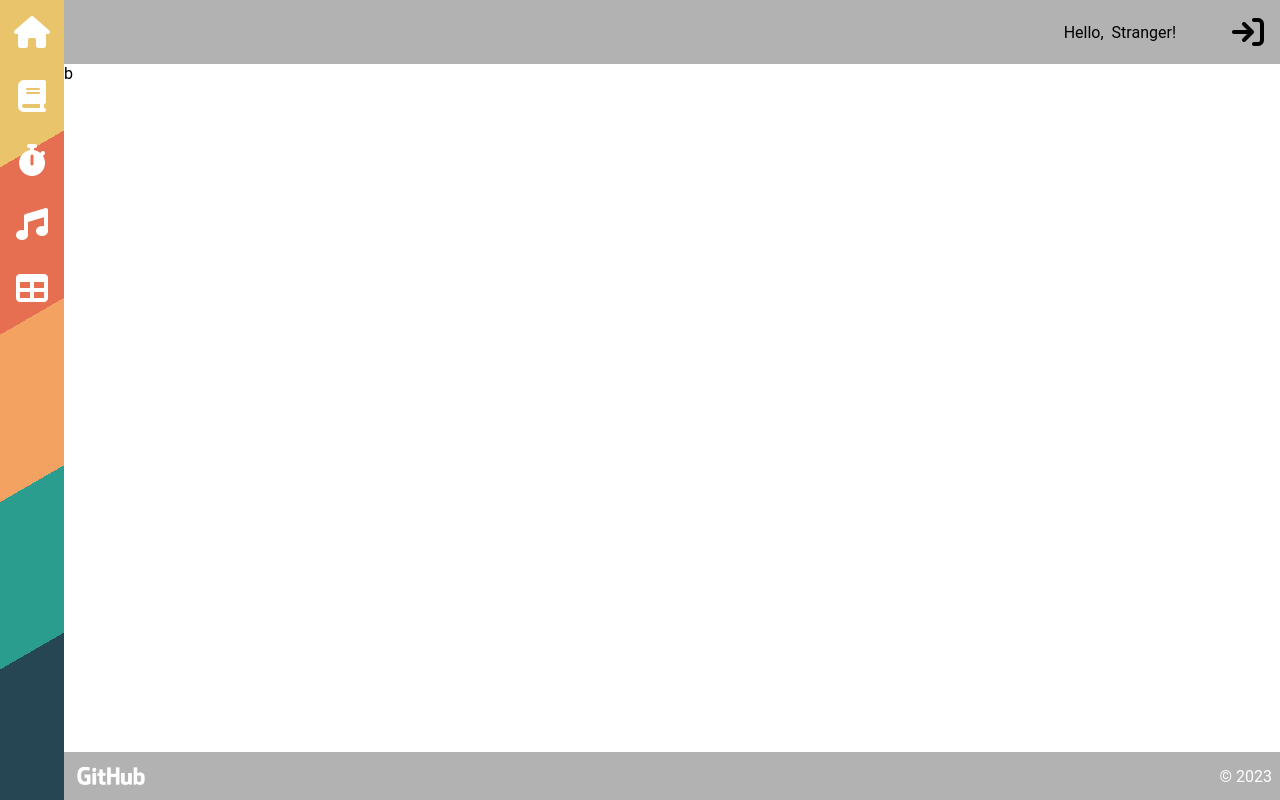
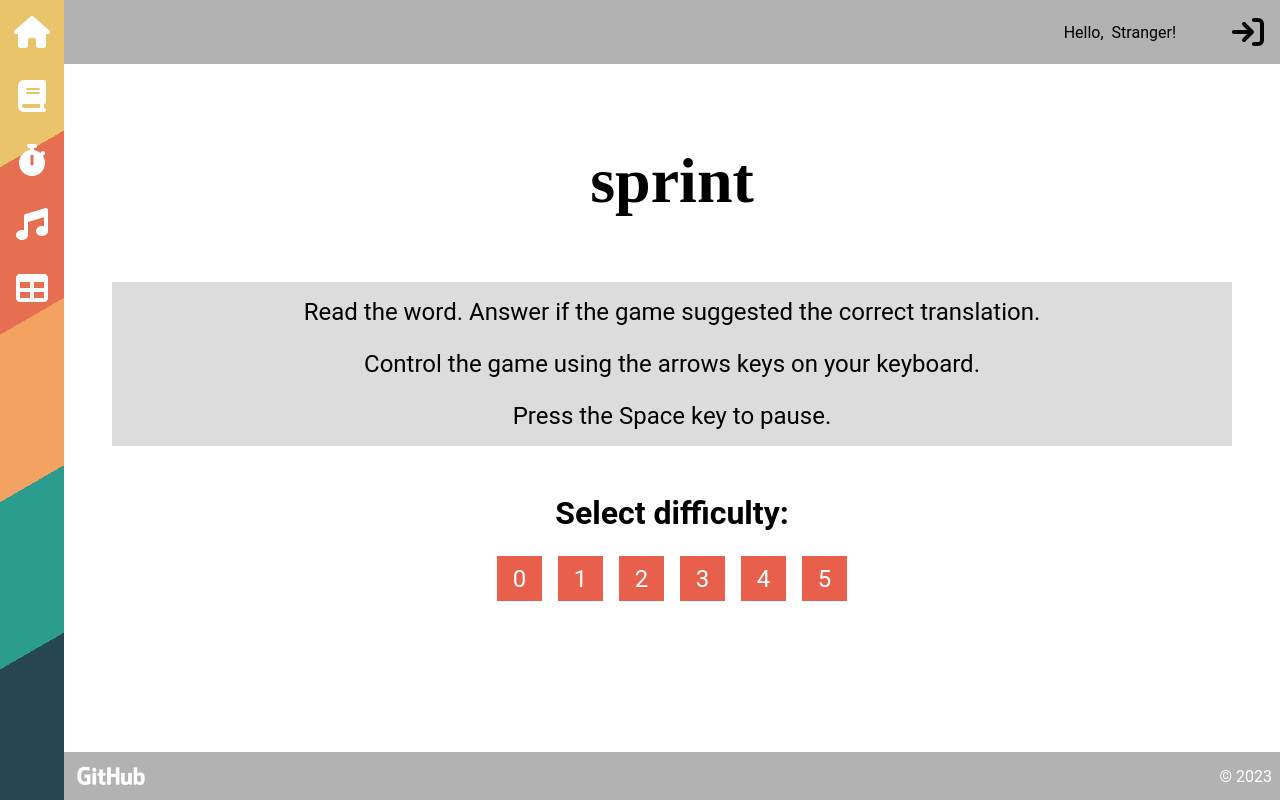
Before and after one commit to SavitskayaKseniya22/lang-app, a React (Create React App) app: page /sprint in a window 1280 px wide. Built offline with nearby package versions, Linux system fonts and the light colour scheme.

Commit message:
feat: add basic game screen

```diff
--- a/src/components/sideNavigation/SideNavigation.tsx
+++ b/src/components/sideNavigation/SideNavigation.tsx
@@ -40,7 +40,7 @@ function SideNavigation() {
           </NavLink>
         </li>
         <li>
-          <NavLink to="/audio-challenge">
+          <NavLink to="/audiocall">
             <i className="fa-solid fa-music" />
           </NavLink>
         </li>
--- a/src/interfaces.tsx
+++ b/src/interfaces.tsx
@@ -45,3 +45,9 @@ export interface UserWordInfo {
     dateLearned: string | undefined;
   };
 }
+
+export type SprintProps = {
+  type: 'sprint' | 'audiocall';
+  page?: number;
+  group?: number;
+};
--- /dev/null
+++ b/src/pages/audiocall/Audiocall.tsx
@@ -0,0 +1,19 @@
+import React, { useEffect } from 'react';
+import { useLocation } from 'react-router-dom';
+import { useGetAllWordsQuery } from '../../store/words/wordsApi';
+
+function Audiocall() {
+  const { state } = useLocation();
+
+  const { data } = useGetAllWordsQuery(state, {
+    refetchOnMountOrArgChange: true,
+  });
+
+  useEffect(() => {
+    console.log(data);
+  }, [data]);
+
+  return <div>2</div>;
+}
+
+export default Audiocall;
--- /dev/null
+++ b/src/pages/game/Game.tsx
@@ -0,0 +1,53 @@
+/* eslint-disable react/jsx-props-no-spreading */
+import React, { useEffect, useState } from 'react';
+import { FormProvider, useForm } from 'react-hook-form';
+import { Navigate } from 'react-router-dom';
+import styled from 'styled-components';
+import { SprintProps } from '../../interfaces';
+import GameTip from './components/GameTip';
+import GroupPicker from './components/GroupPicker';
+
+const StyledGame = styled('div')`
+  padding: 3rem;
+  display: flex;
+  flex-direction: column;
+  gap: 2rem;
+
+  h2 {
+    font-size: 4rem;
+    margin: 2rem;
+    text-align: center;
+    font-family: 'Shizuru', cursive;
+  }
+`;
+
+function Game({ type, page, group }: SprintProps) {
+  const methods = useForm();
+
+  const watchGroup = methods.watch('group-choice');
+
+  const [initValues, setInitValues] = useState({
+    page,
+    group,
+  });
+
+  useEffect(() => {
+    if (watchGroup) {
+      setInitValues({ page: 0, group: watchGroup });
+    }
+  }, [watchGroup]);
+
+  return initValues.group === undefined ? (
+    <FormProvider {...methods}>
+      <StyledGame>
+        <h2>{type}</h2>
+        <GameTip type={type} />
+        <GroupPicker />
+      </StyledGame>
+    </FormProvider>
+  ) : (
+    <Navigate to={`${initValues.group}`} state={initValues} />
+  );
+}
+
+export default Game;
--- /dev/null
+++ b/src/pages/game/components/GameTip.tsx
@@ -0,0 +1,36 @@
+import React from 'react';
+import styled from 'styled-components';
+
+const StyledGameTip = styled('ul')`
+  background-color: gainsboro;
+  padding: 1rem;
+  font-size: 1.5rem;
+  text-align: center;
+  display: flex;
+  flex-direction: column;
+  gap: 1.5rem;
+`;
+
+function GameTip({ type }: { type: 'sprint' | 'audiocall' }) {
+  const tips = {
+    sprint: [
+      'Read the word. Answer if the game suggested the correct translation.',
+      'Control the game using the arrows keys on your keyboard.',
+      'Press the Space key to pause.',
+    ],
+    audiocall: [
+      'Listen to the word. Choose the right translation.',
+      'Use keys 1 to 5 to control game from the keyboard.',
+      'Press the Space key to pause.',
+    ],
+  };
+  return (
+    <StyledGameTip>
+      {tips[type].map((tip) => (
+        <li key={tip}>{tip}</li>
+      ))}
+    </StyledGameTip>
+  );
+}
+
+export default GameTip;
--- /dev/null
+++ b/src/pages/game/components/GroupPicker.tsx
@@ -0,0 +1,60 @@
+/* eslint-disable react/jsx-props-no-spreading */
+import React from 'react';
+import { useFormContext } from 'react-hook-form';
+import styled from 'styled-components';
+
+const StyledGroupPicker = styled('div')`
+  padding: 1rem;
+  font-size: 1.5rem;
+  text-align: center;
+  display: flex;
+  flex-direction: column;
+  gap: 1.5rem;
+  align-items: center;
+
+  input {
+    display: none;
+  }
+
+  form {
+    display: flex;
+    gap: 1rem;
+  }
+
+  label {
+    cursor: pointer;
+    width: 45px;
+    height: 45px;
+    display: flex;
+    justify-content: center;
+    align-items: center;
+    font-size: 1.5rem;
+    color: white;
+    background-color: rgb(232, 95, 76);
+  }
+`;
+
+function GroupPicker() {
+  const { register } = useFormContext();
+
+  return (
+    <StyledGroupPicker>
+      <h3>Select difficulty:</h3>
+      <form>
+        {new Array(6).fill(0).map((item, i) => (
+          <label htmlFor={`group-choice-${i}`} key={Math.random()}>
+            {i}
+            <input
+              {...register('group-choice')}
+              type="radio"
+              value={i}
+              id={`group-choice-${i}`}
+            />
+          </label>
+        ))}
+      </form>
+    </StyledGroupPicker>
+  );
+}
+
+export default GroupPicker;
--- a/src/pages/mainPage/MainPage.tsx
+++ b/src/pages/mainPage/MainPage.tsx
@@ -82,7 +82,7 @@ function MainPage() {
       <h1>Awesome language learning app</h1>
       <ul className="feature-list feature-list_second">
         <li className="feature">
-          <NavLink to="/audio-challenge" className="feature__link">
+          <NavLink to="/audiocall" className="feature__link">
             <i className="fa-solid fa-music" />
             <h3>Audio Challenge</h3>
             <p>
--- /dev/null
+++ b/src/pages/sprint/Sprint.tsx
@@ -0,0 +1,19 @@
+import React, { useEffect } from 'react';
+import { useLocation } from 'react-router-dom';
+import { useGetAllWordsQuery } from '../../store/words/wordsApi';
+
+function Sprint() {
+  const { state } = useLocation();
+
+  const { data } = useGetAllWordsQuery(state, {
+    refetchOnMountOrArgChange: true,
+  });
+
+  useEffect(() => {
+    console.log(data);
+  }, [data]);
+
+  return <div>1</div>;
+}
+
+export default Sprint;
--- a/src/pages/textBookPage/TextBookPage.tsx
+++ b/src/pages/textBookPage/TextBookPage.tsx
@@ -3,8 +3,8 @@
 import React from 'react';
 import { FormProvider, useForm } from 'react-hook-form';
 import styled from 'styled-components';
-import PageCounter from './components/PageCounter';
-import GroupPicker from './components/GroupPicker';
+import PagePicker from './components/PagePicker';
+import GroupSelect from './components/GroupSelect';
 import { useGetAllWordsQuery } from '../../store/words/wordsApi';
 import WordList from './components/WordList';
 
@@ -39,8 +39,8 @@ function TextBookPage() {
     <StyledTextBook>
       <FormProvider {...methods}>
         <form onSubmit={methods.handleSubmit(() => {})}>
-          <PageCounter />
-          <GroupPicker />
+          <PagePicker />
+          <GroupSelect />
         </form>
       </FormProvider>
       {data && <WordList data={data} />}
--- a/src/pages/textBookPage/components/GroupPicker.tsx
+++ b/src/pages/textBookPage/components/GroupSelect.tsx
@@ -2,7 +2,7 @@
 import React from 'react';
 import { useFormContext } from 'react-hook-form';
 
-function GroupPicker() {
+function GroupSelect() {
   const { register } = useFormContext();
 
   return (
@@ -17,4 +17,4 @@ function GroupPicker() {
   );
 }
 
-export default GroupPicker;
+export default GroupSelect;
--- a/src/pages/textBookPage/components/PageCounter.tsx
+++ b/src/pages/textBookPage/components/PagePicker.tsx
@@ -5,7 +5,7 @@ import { useFormContext } from 'react-hook-form';
 import { StyledButton } from '../../../styled/SharedStyles';
 import { checkDisabled } from '../../../utils';
 
-const StyledGroupNumbers = styled('div')<{ $groupColor: number }>`
+const StyledPagePicker = styled('div')<{ $groupColor: number }>`
   display: flex;
   gap: 1rem;
 
@@ -26,7 +26,7 @@ const StyledGroupNumbers = styled('div')<{ $groupColor: number }>`
   }
 `;
 
-function PageCounter() {
+function PagePicker() {
   const { register, watch, setValue } = useFormContext();
 
   const groupValue = watch('group');
@@ -41,7 +41,7 @@ function PageCounter() {
   }, [pageValue]);
 
   return (
-    <StyledGroupNumbers $groupColor={groupValue}>
+    <StyledPagePicker $groupColor={groupValue}>
       <input
         {...register('page')}
         type="text"
@@ -90,8 +90,8 @@ function PageCounter() {
       >
         <i className="fa-solid fa-forward-fast" />
       </button>
-    </StyledGroupNumbers>
+    </StyledPagePicker>
   );
 }
 
-export default PageCounter;
+export default PagePicker;
--- a/src/router.tsx
+++ b/src/router.tsx
@@ -13,6 +13,9 @@ import Header from './components/header/Header';
 import Footer from './components/footer/Footer';
 import SideNavigation from './components/sideNavigation/SideNavigation';
 import TextBookPage from './pages/textBookPage/TextBookPage';
+import Game from './pages/game/Game';
+import Sprint from './pages/sprint/Sprint';
+import Audiocall from './pages/audiocall/Audiocall';
 
 const router = createBrowserRouter(
   createRoutesFromElements(
@@ -29,8 +32,14 @@ const router = createBrowserRouter(
       >
         <Route index element={<MainPage />} />
         <Route path="/text-book" element={<TextBookPage />} />
-        <Route path="/sprint" element={<div>b</div>} />
-        <Route path="/audio-challenge" element={<div>c</div>} />
+        <Route path="/sprint">
+          <Route index element={<Game type="sprint" />} />
+          <Route path=":group" element={<Sprint />} />
+        </Route>
+        <Route path="/audiocall">
+          <Route index element={<Game type="audiocall" />} />
+          <Route path=":group" element={<Audiocall />} />
+        </Route>
         <Route path="/statistics" element={<div>d</div>} />
         <Route path="*" element={<Page404 />} />
       </Route>
```
